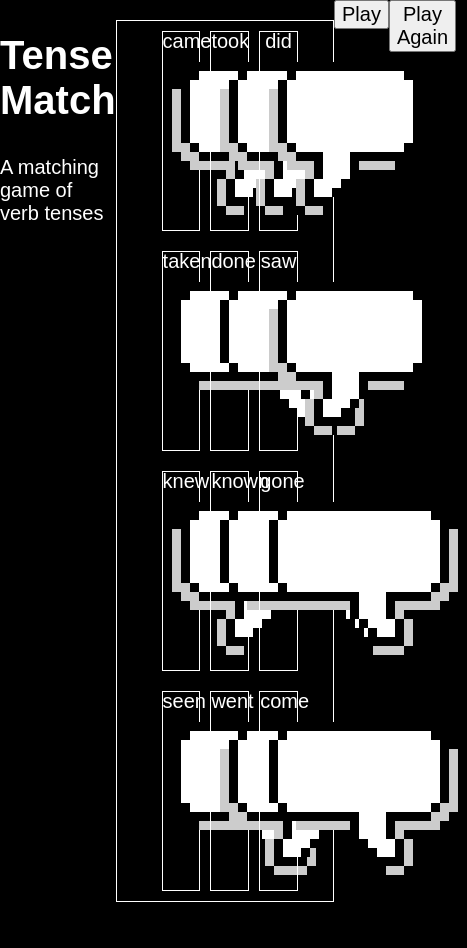
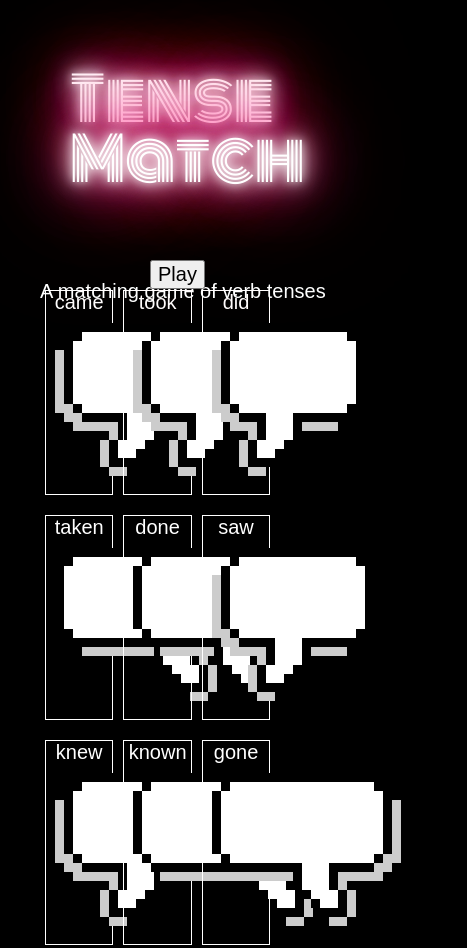
Before and after one commit to chdtan/chitra-shah-project-3, a plain HTML site: page index.html in a window 390 px wide. Shown: the top 948 px of the page, 467 px wide, since content can reach past the window. Before the commit the page ends 922 px from the top, so only its background shows below. Drawn offline with nearby package versions, Linux system fonts and the light colour scheme.

Commit message:
some styles

```diff
--- a/index.html
+++ b/index.html
@@ -5,6 +5,8 @@
     <meta name="viewport" content="width=device-width, initial-scale=1.0">
     <meta http-equiv="X-UA-Compatible" content="ie=edge">
     <link rel="stylesheet" href="style.css">
+    <link rel="stylesheet" href="https://cdnjs.cloudflare.com/ajax/libs/animate.css/3.7.0/animate.min.css">
+    <link href="https://fonts.googleapis.com/css?family=Monoton|Roboto&display=swap" rel="stylesheet">
     <title>Tense Match</title>
 </head>
 <body>
@@ -12,62 +14,26 @@
 <section class = "main-content">
 
     <div class = "content-left">
-        <h1>Tense Match</h1>
+        <h1 class = >Tense Match</h1>
         <p>A matching game of verb tenses</p>
+        <div class="play">
+            <button id="play-button" class="button-button">Play</button>
+        </div>
     </div>
 
     <div class = "deck-container">
         <ul class="deck" id="overlay">
         </ul>
     </div>
+</section>
 
-    <div>
-        <button id="play-button" class="button-button">Play</button>
-    </div>
-
+<section class = "button-section">
     <div class="play-again">
         <button id="reset-button" class="button reset-button blurb">Play Again</button></div>
     </div>
 </section>
+</main>
 
-
-
-
-
-
-
-
-
-
-
-
-
-
-
-
-
-
-
-
-
-
-
-
-
-
-
-
-
-
-
-
-
-
-
-
-
-
-</main>
 
 </body>
 <script src='https://code.jquery.com/jquery-3.2.1.min.js' integrity='sha256-hwg4gsxgFZhOsEEamdOYGBf13FyQuiTwlAQgxVSNgt4='crossorigin='anonymous'></script>
--- a/script.js
+++ b/script.js
@@ -154,11 +154,6 @@ verbGame.randomizeCards = () => {
             }
         }
 
-        // board.openedCards.forEach(function (card, card) {
-        //     $(this).css({
-        //         "visibility": "hidden"
-        //     });
-        // })
         verbGame.matched = function () {
             board.openedCards[0].classList.add("match", "disabled");
             board.openedCards[1].classList.add("match", "disabled");
@@ -167,27 +162,20 @@ verbGame.randomizeCards = () => {
         }
 
         verbGame.unmatched = function () {
-            board.openedCards[0].classList.add("unmatched");
-            board.openedCards[1].classList.add("unmatched");
+            board.openedCards[0].classList.add("unmatched", "shake");
+            board.openedCards[1].classList.add("unmatched", "shake");
             board.openedCards = [];
         }
 
+        verbGame.seeiIfWon = function () {
+            if (board.matchedCards.length === 12) {
+
+            }
+        }
 
     });
 
-
-
 };
-
-
-//     for (i = 0; i < 3; i++) {
-//         if (i > 1) {
-//             openedCards.push();
-//             $(this).css({"visibility":"hidden"});
-//         }
-//     }
-
-// }
 
 // Copied from https: //stackoverflow.com/questions/6274339/how-can-i-shuffle-an-array
 verbGame.shuffle = function(a){
--- a/style.scss
+++ b/style.scss
@@ -13,15 +13,57 @@ body {
 }
 
 .wrapper {
-    width: 60%;
-    border: 1px solid white;
+    width: 85%;
+    // border: 5px solid white;
     float: left;
+    // background-image: "assets/win-07.jpg";
 }
 
-h1, p, li {
+body {
     color: white;
 }
 
+
+h1 {
+    font-size: 125%;
+    font: normal 60px/1 "Monoton",
+    Helvetica,
+    sans-serif;
+    display: block;
+    // z-index: auto;
+    width: auto;
+    height: auto;
+    opacity: 1;
+    margin: 50px;
+    padding: 20px;
+    overflow: visible;
+    border: none;
+    border-radius: 0;
+    color: rgba(255, 255, 255, 1);
+    text-align: center;
+    background: none;
+    -webkit-box-shadow: none;
+    box-shadow: none;
+    text-shadow: 0 0 10px rgb(255, 255, 255),
+    0 0 20px rgb(255, 255, 255),
+    0 0 30px rgb(255, 255, 255),
+    0 0 40px rgb(255, 17, 119),
+    0 0 70px rgb(255, 17, 119),
+    0 0 80px rgb(255, 17, 119),
+    0 0 100px rgb(255, 17, 119),
+    0 0 150px rgb(255, 17, 119);
+    position: relative;
+}
+
+p {
+    padding-left: 40px;
+    position: absolute;
+}
+
+.play {
+    padding-left: 150px;
+    position: absolute;
+}
 
 .main-content {
     display: flex;
@@ -29,6 +71,8 @@ h1, p, li {
 
 .content-left {
     width: 40%;
+    height: auto;
+    // border: 1px solid white;
 }
 
 .deck-container {
@@ -39,11 +83,11 @@ h1, p, li {
     display: flex;
 	flex-wrap: wrap;
 	justify-content: flex-start;
-	border: 1px solid white;
+	// border: 1px solid white;
 }
 
 .card {
-    height: 10rem;
+    height: auto;
     width: 10rem;
     border: 1px solid white;
     width: 22%;
@@ -62,17 +106,142 @@ li.card:focus {
 
 li.card:active,
 li.card:hover {
-    background-color: yellow;
-    color:lightseagreen;
+    background-color: rgb(255, 17, 119),
+    ;
+    color: white;
 }
 
-li.card {
-    position: relative;
-}
+// li.card {
+//     position: relative;
+// }
 
 .match {
     visibility: hidden;
 }
+
+.shake {
+    animation-duration: 3s;
+}
+
+
+.button-section {
+    display: flex;
+}
+
+// .play-again {
+//     // visibility: hidden;
+// }
+
+
+@media (max-width:1281px) {
+
+
+
+}
+
+
+@media (max-width:801px) {
+
+    .main-content {
+        flex-direction: column;
+        flex-basis:
+    }
+
+    .deck-container {
+        height: 100vh;
+        width: 70vw;
+    }
+
+    // ul.deck {
+    //     height: 80%;
+    //     width: 70%;
+    // }
+
+    ul.deck {
+        height: 59%;
+        width: 95%;
+    }
+}
+
+@media (max-width:600px) {
+
+    .deck-container {
+        height: 100vh;
+        width: 80vw;
+    }
+
+    .deck {
+        height: 60%;
+        width: 100%;
+    }
+}
+
+@media (max-width:480px) {
+
+    .deck-container {
+        height: 100vh;
+        width: 100vw;
+    }
+
+    ul.deck {
+        height: 60%;
+        width: 90%;
+    }
+
+}
+
+@media (max-width:320px) {
+
+    .deck-container {
+        height: 100vh;
+        width: 100vw;
+    }
+
+    ul.deck {
+        height: 50%;
+        width: 100%;
+    }
+
+}
+
+
+
+
+
+// @media only screen (min-width:600px) and (orientation: landscape) {
+
+//     /*  landscape phones */
+//     #boardcontainer {
+//         height: 100vh;
+//         width: 50vw;
+//     }
+
+//     div#memory_board {
+//         height: 60%;
+//         width: 100%;
+//     }
+// }
+
+
+
+// @media only screen (min-device-width: 1024px) and (max-device-width: 1366px) and (orientation: portrait) {
+
+//     /* iPad pro portrait*/
+//     #boardcontainer {
+//         height: 100vh;
+//         width: 85vw;
+//     }
+
+//     div#memory_board {
+//         height: 60%;
+//         width: 90%;
+//     }
+// }
+
+// @media (min-width:1025px) {
+//     /* big landscape tablets, laptops, and desktops */
+// }
+
 
 // #overlay {
 //     // position: absolute;
```
Also changed, not shown: style.css, 1 other file.
